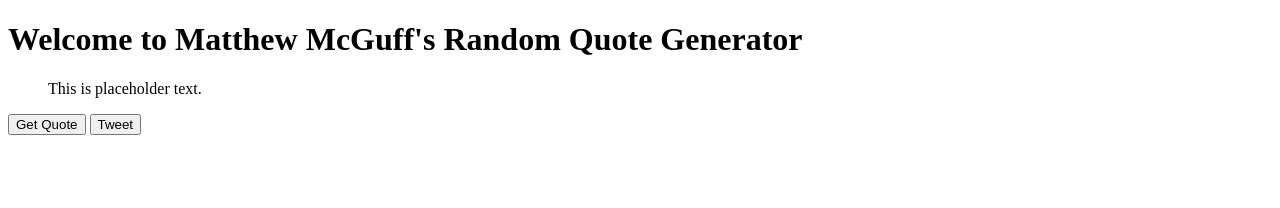
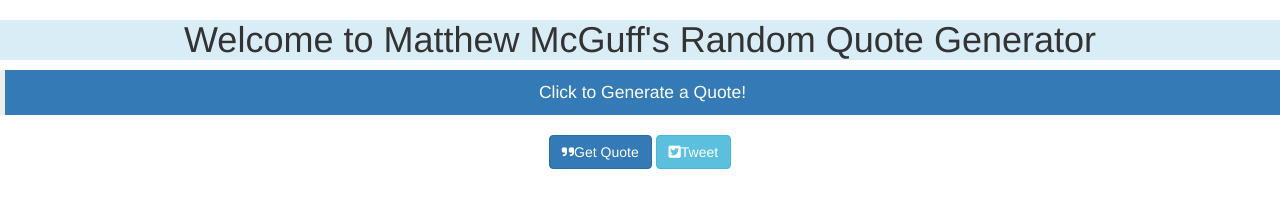
Before and after one commit to mmcguff/randomQuoteGenerator, a plain HTML site: page index.html in a window 1280 px wide. Drawn offline with nearby package versions, Linux system fonts and the light colour scheme.

```diff
--- a/index.html
+++ b/index.html
@@ -7,24 +7,44 @@
     <meta name="viewport" content="width=device-width, initial-scale=1">
     <!-- <link href="css/style.css" rel="stylesheet">-->
     <script src="https://ajax.googleapis.com/ajax/libs/jquery/3.2.1/jquery.min.js"></script>
+    <link rel="stylesheet" href="https://maxcdn.bootstrapcdn.com/bootstrap/3.3.7/css/bootstrap.min.css">
+    <script src="https://use.fontawesome.com/8b410535d7.js"></script>
+
 </head>
+<style>
 
+
+h1{
+text-align: center;
+
+}
+
+#buttons, #quote{
+    text-align: center;
+}
+
+
+
+</style>
 <body>
 
-    <h1>Welcome to Matthew McGuff's Random Quote Generator</h1>
+    <h1 class="bg-info">Welcome to Matthew McGuff's Random Quote Generator</h1>
 
-    <div id="quote">
-        <blockquote>This is placeholder text.</blockquote>
+    <div id="quote" class="bg-primary">
+        <blockquote>Click to Generate a Quote!</blockquote>
     </div>
 
-
+<div id="buttons">
     <button id="getQuote" class="btn btn-primary">
-        Get Quote
+     <i class="fa fa-quote-right" aria-hidden="true"></i>Get Quote
     </button>
 
-    <button id="tweet-quote" class="btn btn-primary">
-        Tweet
+    <button id="tweet-quote" class="btn btn-info">
+     <i class="fa fa-twitter-square" aria-hidden="true"></i>Tweet
     </button>
+</div>
+
+
 
 </body>
 <script>
@@ -37,11 +57,12 @@
 
         $("#getQuote").on("click", function () {
             var randomNumber = Math.floor(Math.random() * 42);//Appears there is only 42 quotes from my experinmentation
-            var url = "http://quotesondesign.com/wp-json/posts?filter[orderby]=rand&filter[posts_per_page]=" + randomNumber + "&callback=";
+            var url = "https://quotesondesign.com/wp-json/posts?filter[orderby]=rand&filter[posts_per_page]=" + randomNumber + "&callback=";
 
             $.getJSON(url, function (a) {
                 $("#quote").html("<blockquote>" + a[0].content + "</br>" + "<p>— " + a[0].title + "</p>" + "</blockquote>")
                 currentQuote = document.getElementById("quote").textContent;
+                currentQuote += " #freeCodeCamp_randomQuoteGenerator";
             });
 
         });
```
